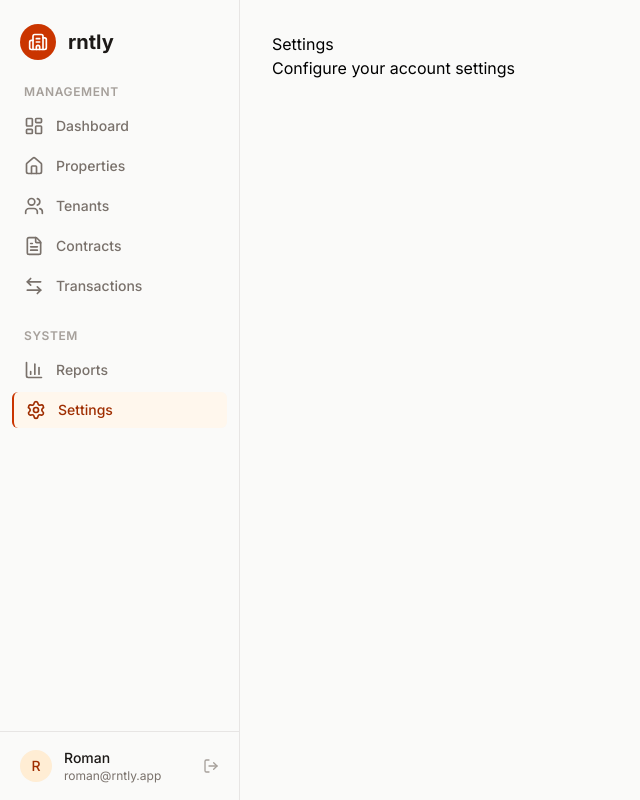
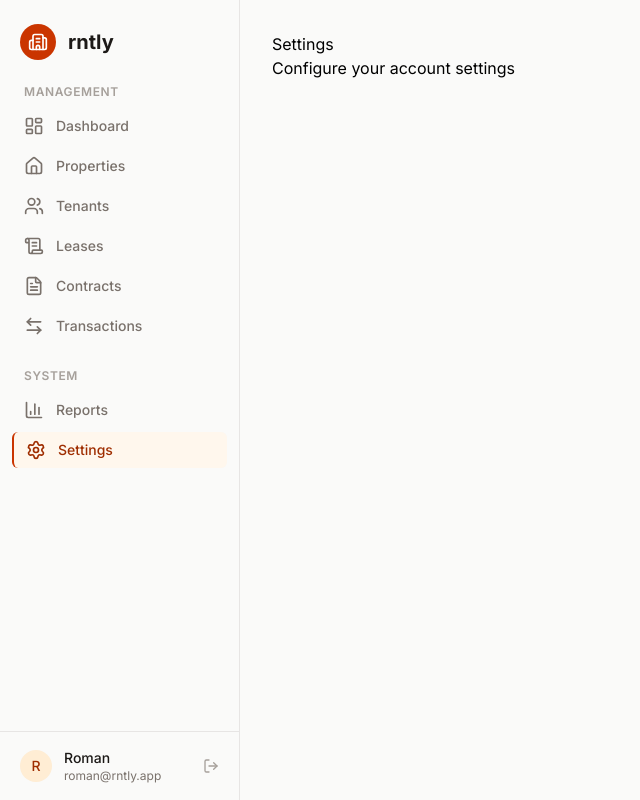
Before and after one commit to Lacsw/rntly, a React (Vite) app in the folder web/: page /settings in a window 1280 px wide. Shown: the whole page, without its empty margins (0-640 px from the left). Built offline with nearby package versions, Linux system fonts and the light colour scheme.

Commit message:
fix(layout): add Leases link to sidebar
Fixes BUG-004 from the Scope C bug report. /leases was only reachable
via the Dashboard's Recent Leases 'View All' or direct URL entry.

```diff
--- a/web/src/shared/layouts/sidebar/nav-links.ts
+++ b/web/src/shared/layouts/sidebar/nav-links.ts
@@ -2,6 +2,7 @@ import {
   LayoutDashboard,
   Home,
   Users,
+  ScrollText,
   FileText,
   ArrowLeftRight,
   BarChart3,
@@ -13,6 +14,7 @@ export const managementLinks: TNavLink[] = [
   { to: '/', label: 'Dashboard', icon: LayoutDashboard },
   { to: '/properties', label: 'Properties', icon: Home },
   { to: '/tenants', label: 'Tenants', icon: Users },
+  { to: '/leases', label: 'Leases', icon: ScrollText },
   { to: '/contracts', label: 'Contracts', icon: FileText },
   { to: '/transactions', label: 'Transactions', icon: ArrowLeftRight },
 ];
```
